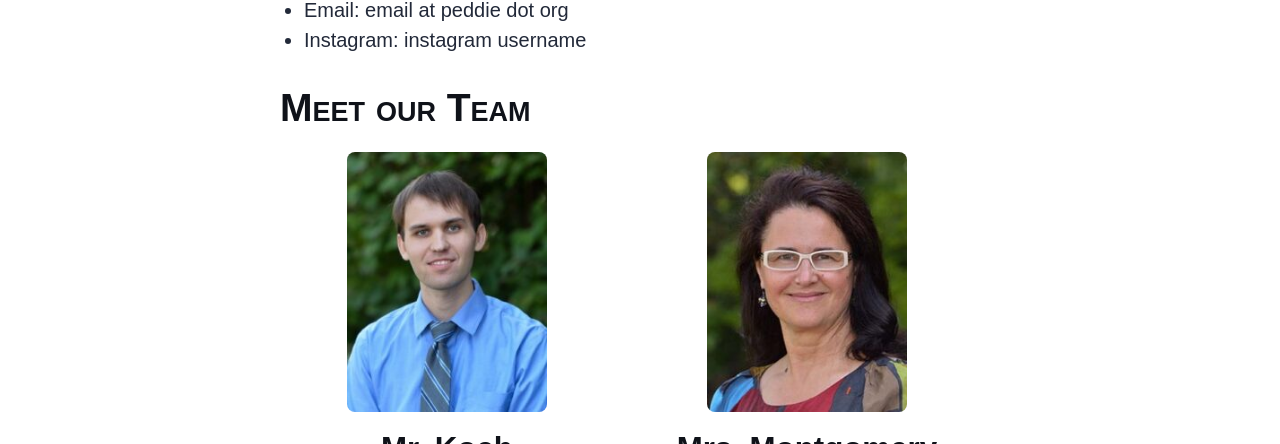
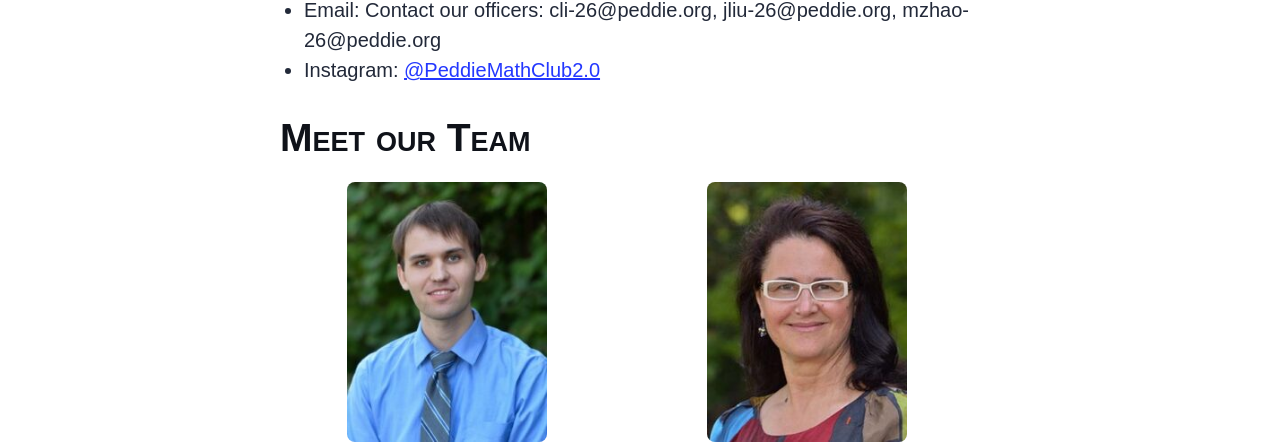
Before and after one commit to PeddieMathClub/PeddieMathClub.github.io, an Astro site: page /about in a window 1280 px wide. Shown: the part 656-1100 px from the top of the page. Built offline with nearby package versions, Linux system fonts and the light colour scheme; Astro itself is replaced by a stand-in of ours; a web font is replaced by a local one.

Commit message:
add instagram

```diff
--- a/src/components/Footer.astro
+++ b/src/components/Footer.astro
@@ -15,7 +15,7 @@ const today = new Date();
 			</svg>
 
 		</a>
-		<a title="Instagram Username goes here!" href="https://google.com" target="_blank">
+		<a title="@PeddieMathClub2.0" href="https://www.instagram.com/peddiemathclub2.0/" target="_blank">
 			<span class="sr-only">Follow our Instagram</span>
 			<!-- https://gist.github.com/jemminger/91c69559f5ce1cc45cecc1f2614325c6 -->
 			<svg xmlns:xlink="http://www.w3.org/1999/xlink" width="32" height="32" viewBox="0 0 169.063 169.063" style="enable-background:new 0 0 169.063 169.063;" xml:space="preserve">
--- a/src/pages/about.astro
+++ b/src/pages/about.astro
@@ -21,8 +21,9 @@ import Layout from '../layouts/BlogPost.astro';
 
   <h3>Contact</h3>
   <ul>
-    <li>Email: email at peddie dot org</li>
-    <li>Instagram: instagram username</li>
+    <!-- <li>Email: email at peddie dot org</li> -->
+    <li>Email: Contact our officers: cli-26@peddie.org, jliu-26@peddie.org, mzhao-26@peddie.org</li>
+    <li>Instagram: <a href="https://www.instagram.com/peddiemathclub2.0/">@PeddieMathClub2.0</a></li>
   </ul><br>
 
   <h3 id="meetourteam">Meet our Team</h3>
```
